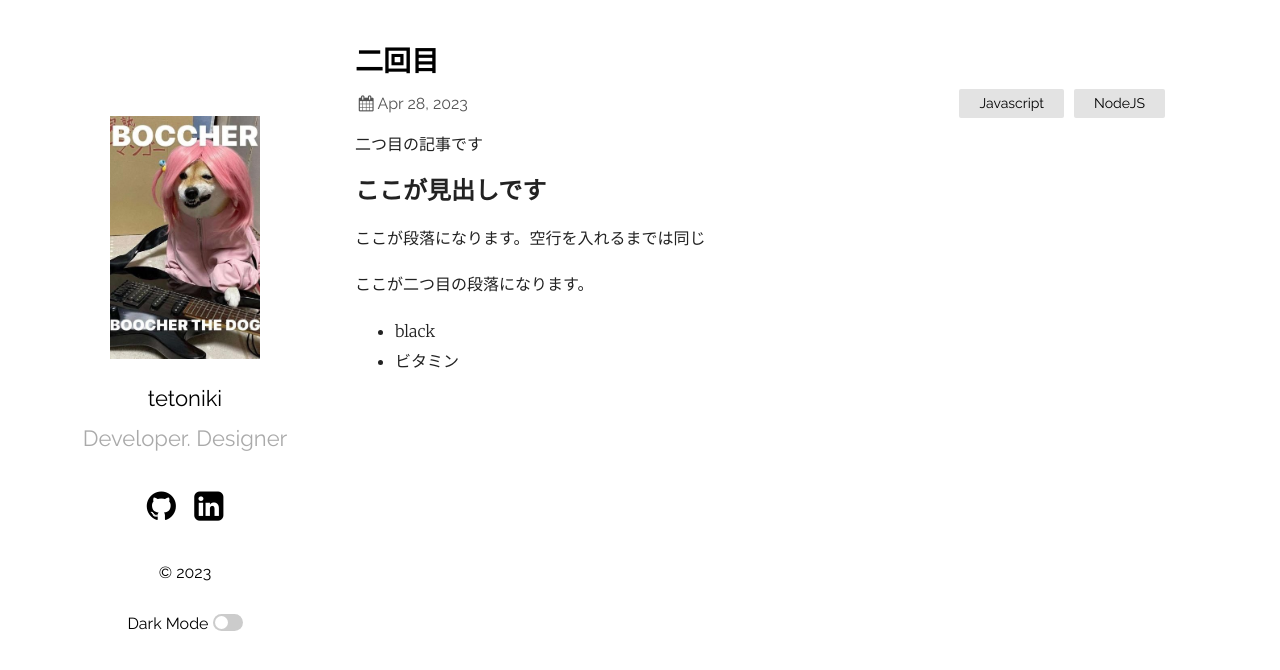
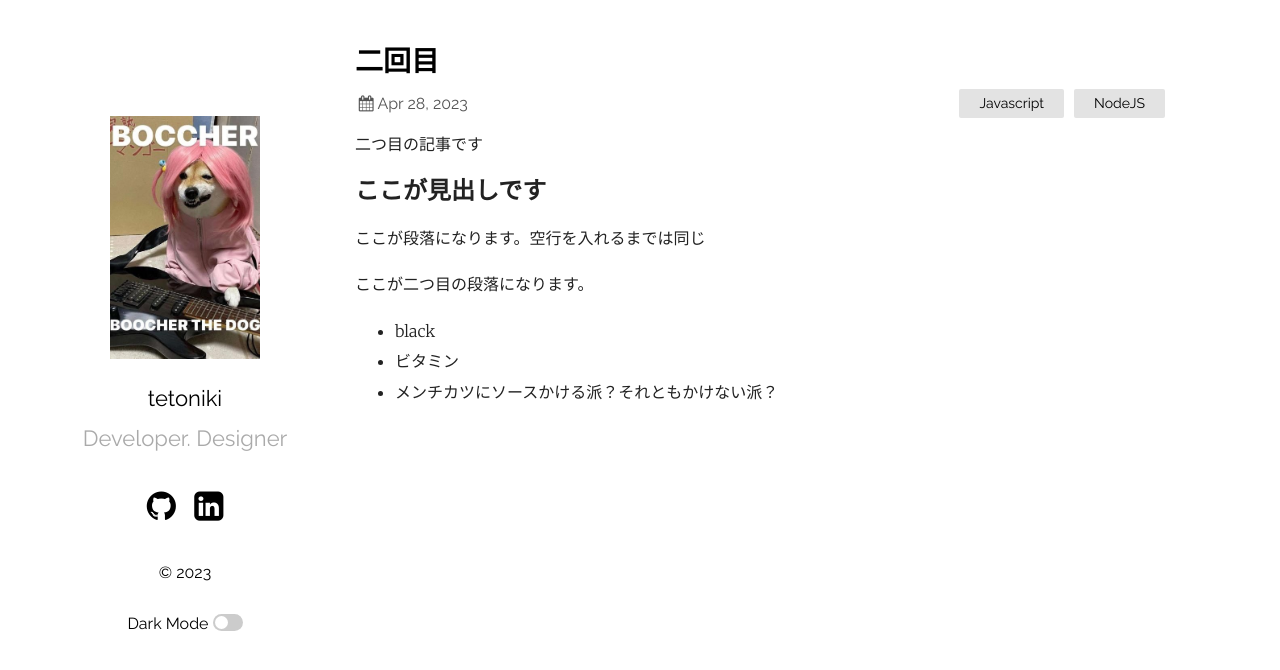
Before and after one commit to tetoniki/tetoniki.gith.jo, a Jekyll site: the page built from _posts/2023-04-28-tetoniki.markdown, in a window 1280 px wide. Shown: the top 670 px of the page. Built offline with Jekyll 4.4.1, drawn with Linux system fonts in a browser that asks for light colours.

Commit message:
かえたた

```diff
--- a/_posts/2023-04-28-tetoniki.markdown
+++ b/_posts/2023-04-28-tetoniki.markdown
@@ -13,3 +13,4 @@ categories: Javascript NodeJS
 
 - black
 - ビタミン
+- メンチカツにソースかける派？それともかけない派？
```
